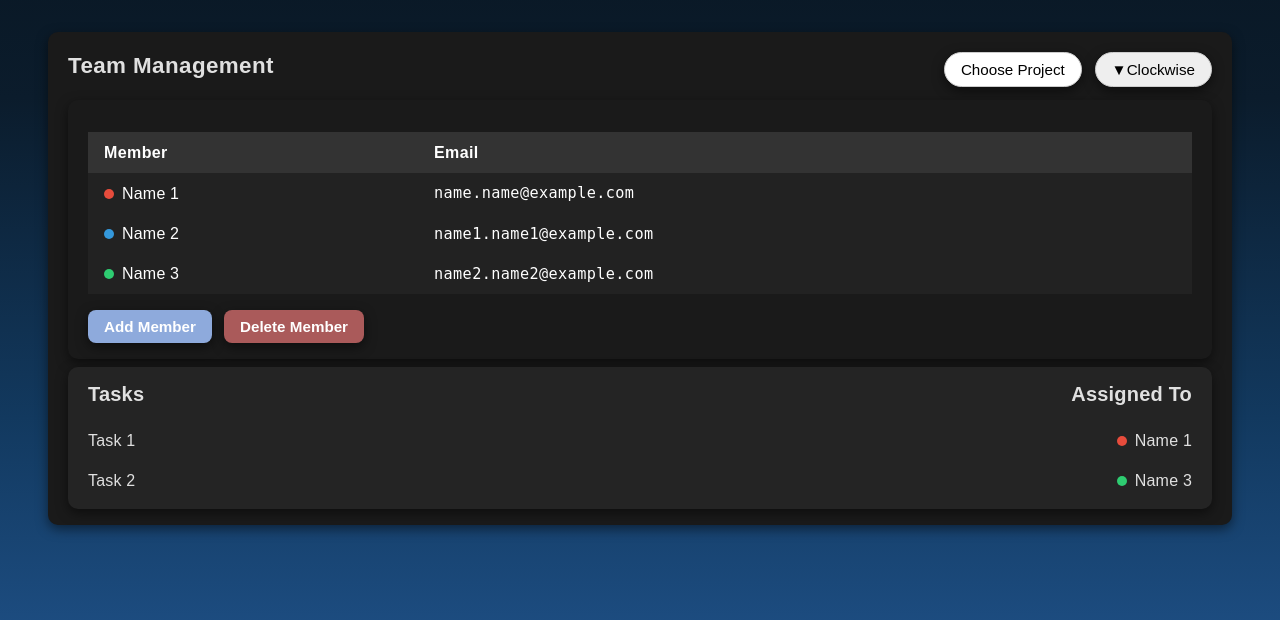
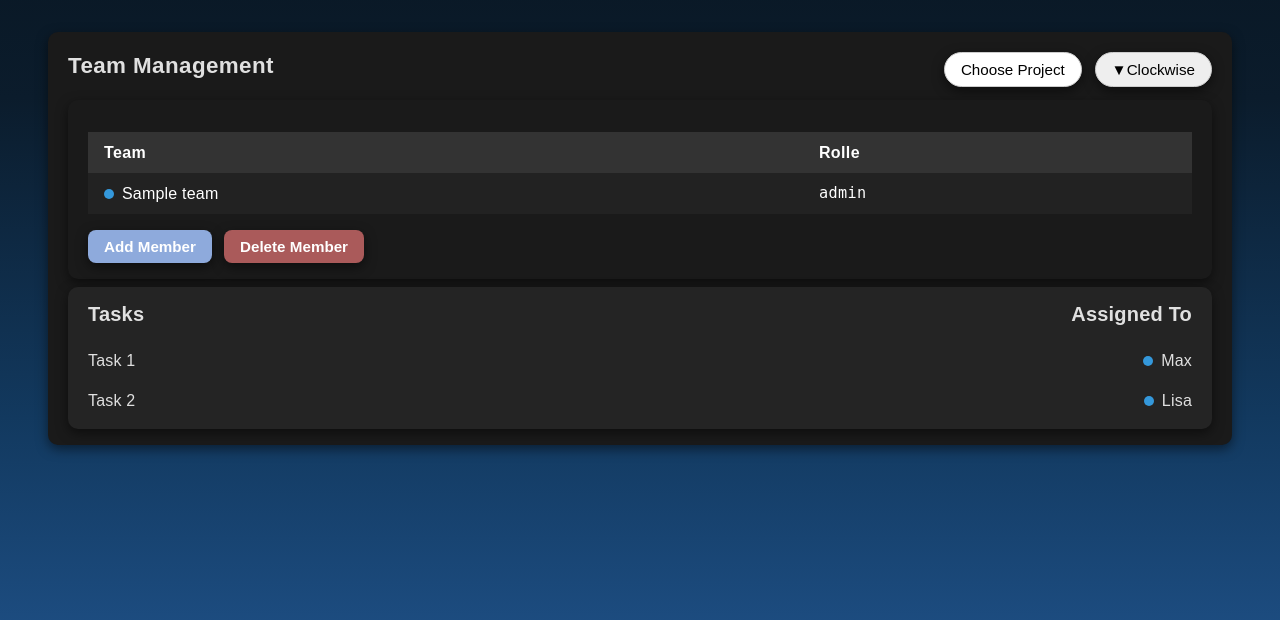
Before and after one commit to JairGutierrez-01/Clockwise, a Flask app: page /teams in a window 1280 px wide. Shown: the part 142-762 px from the top of the page. Run offline with Flask 3, Linux system fonts and the light colour scheme; a user stored in the database is signed in; tables that the repository leaves empty hold one stand-in row (values such as "Sample post"); parts of the project's set-up code (start-up, migrations or seed data) failed here and were passed over.

Commit message:
edit teams seite

```diff
--- a/app.py
+++ b/app.py
@@ -2,6 +2,8 @@ import os
 from flask import Flask, render_template, request, redirect, url_for
 from flask_login import LoginManager, current_user, login_user, logout_user
 from flask_login import current_user
+from flask_login import login_required
+
 from datetime import datetime
 from backend.services.task_service import create_task
 from flask_mail import Mail
@@ -15,6 +17,8 @@ from backend.database import db
 from backend.models.notification import Notification
 from backend.models.user import User
 from backend.models.project import Project
+from backend.models.team import Team
+from backend.models.user_team import UserTeam
 from backend.routes.notification_routes import notification_bp
 from backend.routes.team_routes import team_bp
 from backend.routes.user_routes import auth_bp
@@ -50,7 +54,8 @@ os.makedirs(app.config["UPLOAD_FOLDER"], exist_ok=True)
 
 # Register Blueprints
 app.register_blueprint(auth_bp, url_prefix="/auth")
-app.register_blueprint(team_bp, url_prefix="/teams")
+app.register_blueprint(team_bp, url_prefix="/api/teams")
+
 app.register_blueprint(notification_bp, url_prefix="/api/notifications")
 app.register_blueprint(task_bp, url_prefix="/api")
 app.register_blueprint(time_entry_bp, url_prefix="/api/time_entries")
@@ -123,10 +128,21 @@ def projects():
     user_projects = Project.query.filter_by(user_id=current_user.user_id).all()
     return render_template("projects.html", projects=user_projects)
 
+@app.route("/teams")
+@login_required                 # Seite ist nur für eingeloggte User erreichbar
+def teams():
+    user_teams = (
+        db.session.query(UserTeam)
+        .filter_by(user_id=current_user.user_id)   # Teams des aktuellen Users
+        .join(Team)
+        .order_by(Team.created_at.desc())
+        .all()
+    )
+    return render_template("teams.html", user_teams=user_teams)
 
-@app.route("/teams")
-def teams():
-    return render_template("teams.html")
+#@app.route("/teams")
+#def teams():
+   # return render_template("teams.html")
 
 
 @app.route("/logout")
--- a/frontend/templates/teams.html
+++ b/frontend/templates/teams.html
@@ -2,7 +2,8 @@
 <html lang="en">
   <head>
     <meta charset="UTF-8" />
-    <title>Notifications - ClockWise</title>
+    <title>Teams - ClockWise</title>
+
     <link
       rel="stylesheet"
       href="{{ url_for('static', filename='navbar.css') }}"
@@ -52,14 +53,8 @@
         display: inline-block;
       }
 
-      .dot.red {
-        background-color: #e74c3c;
-      }
       .dot.blue {
         background-color: #3498db;
-      }
-      .dot.green {
-        background-color: #2ecc71;
       }
     </style>
   </head>
@@ -80,35 +75,25 @@
           <table class="member-table">
             <thead>
               <tr>
-                <th>Member</th>
-                <th>Email</th>
+                <th>Team</th>
+                <th>Rolle</th>
               </tr>
             </thead>
             <tbody>
+              {% for ut in user_teams %}
               <tr>
                 <td>
-                  <span class="name-with-dot"
-                    ><span class="dot red"></span>Name 1</span
-                  >
+                  <span class="name-with-dot">
+                    <span class="dot blue"></span>{{ ut.team.name }}
+                  </span>
                 </td>
-                <td class="email">name.name@example.com</td>
+                <td class="email">{{ ut.role }}</td>
               </tr>
+              {% else %}
               <tr>
-                <td>
-                  <span class="name-with-dot"
-                    ><span class="dot blue"></span>Name 2</span
-                  >
-                </td>
-                <td class="email">name1.name1@example.com</td>
+                <td colspan="2">Du bist noch in keinem Team.</td>
               </tr>
-              <tr>
-                <td>
-                  <span class="name-with-dot"
-                    ><span class="dot green"></span>Name 3</span
-                  >
-                </td>
-                <td class="email">name2.name2@example.com</td>
-              </tr>
+              {% endfor %}
             </tbody>
           </table>
 
@@ -124,13 +109,14 @@
             <span>Assigned To</span>
           </div>
 
+          <!-- Optional: Kannst du später dynamisch machen -->
           <div class="task-row">
             <span>Task 1</span>
-            <span><span class="dot red"></span>Name 1</span>
+            <span><span class="dot blue"></span>Max</span>
           </div>
           <div class="task-row">
             <span>Task 2</span>
-            <span><span class="dot green"></span>Name 3</span>
+            <span><span class="dot blue"></span>Lisa</span>
           </div>
         </div>
       </div>
```
Also changed, not shown: 2 other files.
